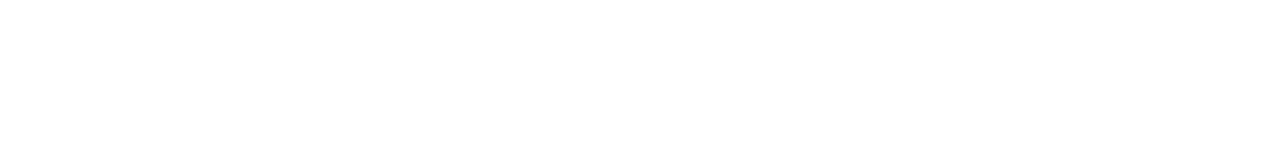
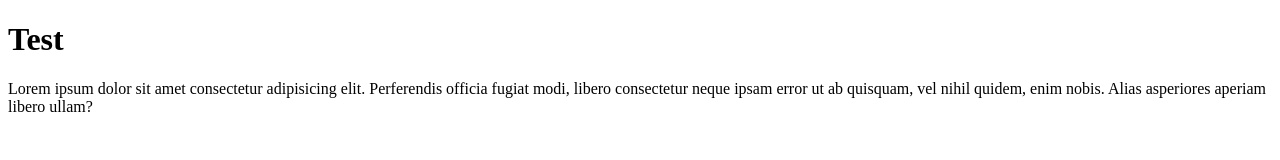
Before and after one commit to anavaneetha/Test, a plain HTML site: page index.html in a window 1280 px wide. Drawn offline with Linux system fonts and the light colour scheme.

Commit message:
my second commit

```diff
--- a/index.html
+++ b/index.html
@@ -9,6 +9,7 @@
     <title>Document</title>
 </head>
 <body>
-
+    <h1>Test</h1>
+    <p>Lorem ipsum dolor sit amet consectetur adipisicing elit. Perferendis officia fugiat modi, libero consectetur neque ipsam error ut ab quisquam, vel nihil quidem, enim nobis. Alias asperiores aperiam libero ullam?</p>
 </body>
 </html>
```
